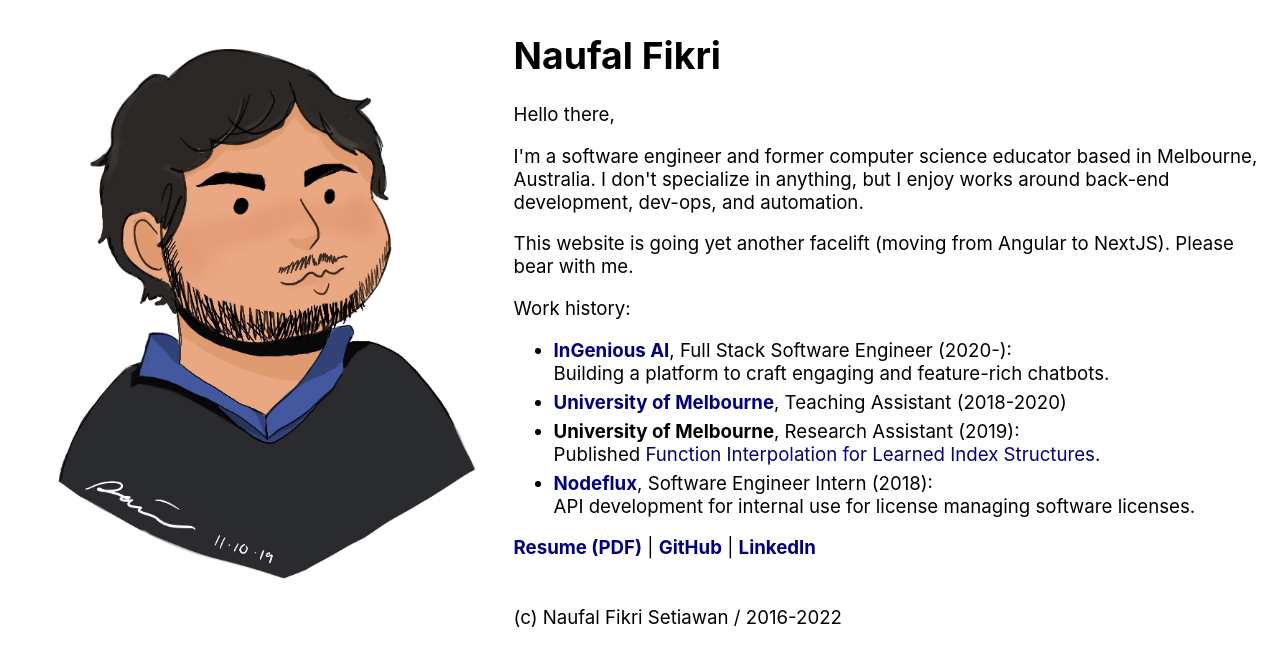
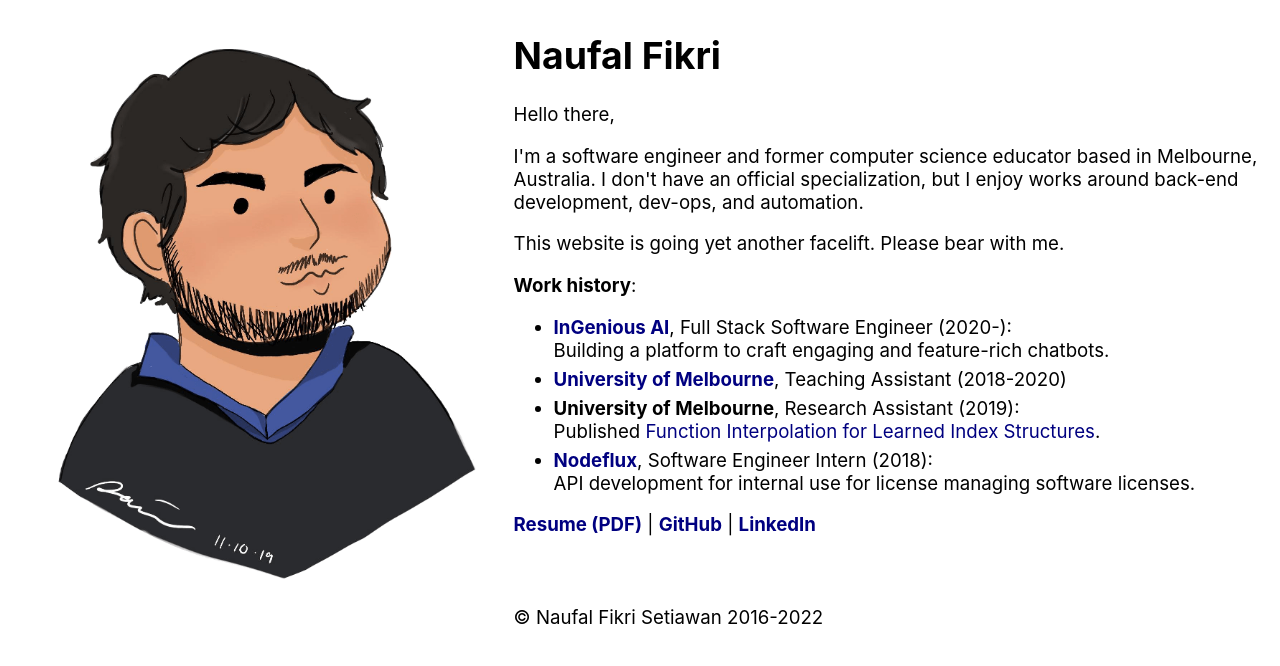
Before and after one commit to naufik/naufik.net, a Next.js app: page / in a window 1280 px wide. Shown: the top 666 px of the page. Built offline with nearby package versions, Linux system fonts and the light colour scheme.

Commit message:
More stylistic changes.

```diff
--- a/pages/index.tsx
+++ b/pages/index.tsx
@@ -16,20 +16,19 @@
         <div className={styles.imageContainer}>
           <img className={styles.splashImg} src="/madebymygf.png" />
         </div>
-
         <div className={styles.splashContent}>
           <h1>
             Naufal Fikri
           </h1>
           <p>Hello there,</p>
           <p>
-            I&apos;m a software engineer and former computer science educator based in Melbourne, Australia. I don&apos;t specialize in anything, but I enjoy works around back-end development, dev-ops, and automation.
+            I&apos;m a software engineer and former computer science educator based in Melbourne, Australia. I don&apos;t have an official specialization, but I enjoy works around back-end development, dev-ops, and automation.
           </p>
           <p>
-            This website is going yet another facelift (moving from Angular to NextJS). Please bear with me.
+            This website is going yet another facelift. Please bear with me.
           </p>
           <p>
-            Work history:
+            <span className={styles.section}>Work history</span>:
             <ul>
               <li>
                 <strong><a href="https://ingenious.ai">InGenious AI</a></strong>, Full Stack Software Engineer (2020-): <br/>Building a platform
@@ -51,7 +50,7 @@
         </div>
         <div/>
         <footer className={styles.footer}>
-          <p>(c) Naufal Fikri Setiawan / 2016-2022</p>
+          <p>&copy; Naufal Fikri Setiawan 2016-2022</p>
         </footer>
       </main>
     </div>
--- a/styles/Home.module.css
+++ b/styles/Home.module.css
@@ -38,6 +38,10 @@
   text-decoration: none;
 }
 
+.section {
+  font-weight: bold;
+}
+
 .main a:visited {
   text-decoration: none;
 }
```
Also changed, not shown: pages/projects/index.tsx (line endings or trailing spaces).
